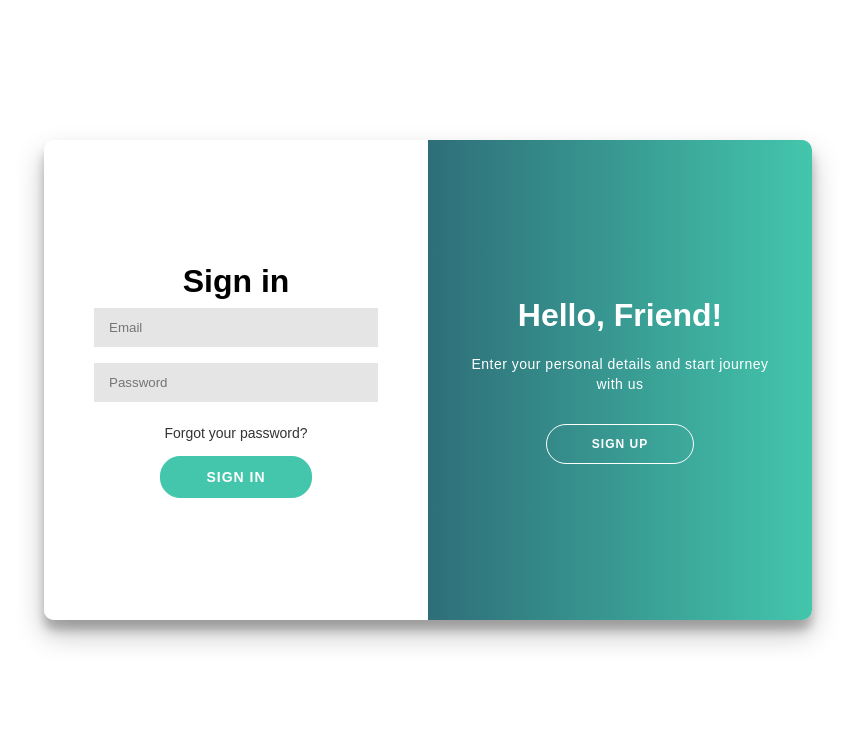
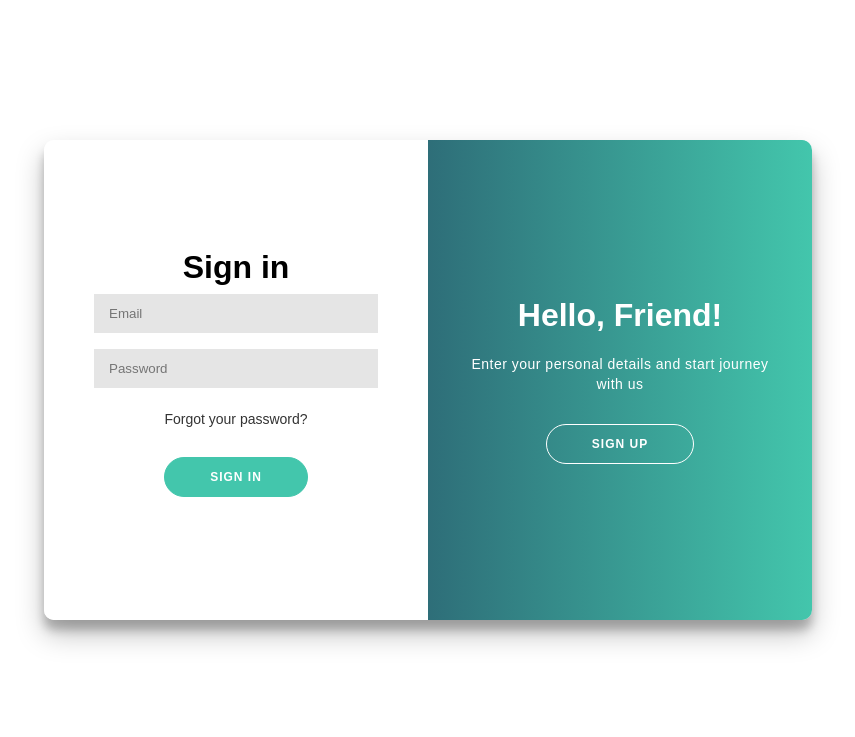
Before and after one commit to zharkaa/uas-pemograman-web, a PHP site: page /pages/login.html in a window 1280 px wide. Shown: the top 737 px of the page, without its empty margins (212-1067 px from the left). Run offline with PHP 8.4, Linux system fonts and the light colour scheme.

Commit message:
fix login button

```diff
--- a/pages/login.html
+++ b/pages/login.html
@@ -22,7 +22,10 @@
           <input type="text" placeholder="Name" />
           <input type="email" placeholder="Email" />
           <input type="password" placeholder="Password" />
-          <button><a href="../index.html">Sign Up</a></button>
+          <!-- <button>Sign Up</button> -->
+          <a href="../index.html" class="btn">
+            Sign Up
+          </a>
         </form>
       </div>
       <div class="form-container sign-in-container">
@@ -31,7 +34,10 @@
           <input type="email" placeholder="Email" />
           <input type="password" placeholder="Password" />
           <a href="#">Forgot your password?</a>
-          <button><a href="../index.html">Sign In</a></button>
+          <!-- <button>Sign In</button> -->
+          <a href="../index.html" class="btn" type="button">
+            Sign In
+          </a>
         </form>
       </div>
       <div class="overlay-container">
--- a/style/login.style.css
+++ b/style/login.style.css
@@ -47,6 +47,30 @@ a {
   text-decoration: none;
   margin: 15px 0;
 }
+
+.btn {
+    border-radius: 20px;
+  border: 1px solid var(--secondary-color);
+  background-color: var(--secondary-color);
+  color: #ffffff;
+  font-size: 12px;
+  font-weight: bold;
+  padding: 12px 45px;
+  letter-spacing: 1px;
+  text-transform: uppercase;
+  transition: transform 80ms ease-in;
+  cursor: pointer;
+}
+
+.btn:active {
+  transform: scale(0.95);
+}
+
+.btn:focus {
+  outline: none;
+}
+
+
 
 button {
   border-radius: 20px;
```
